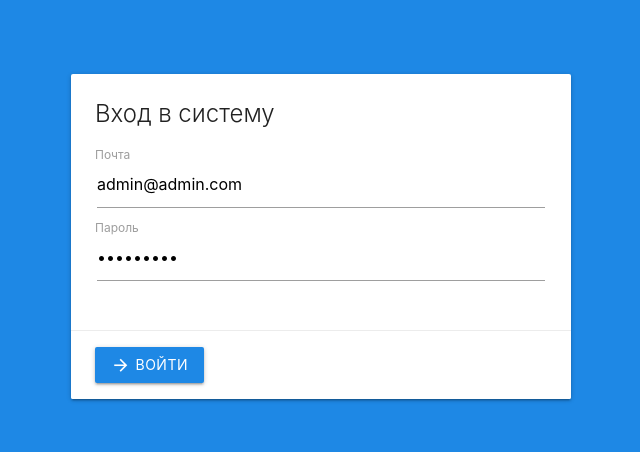
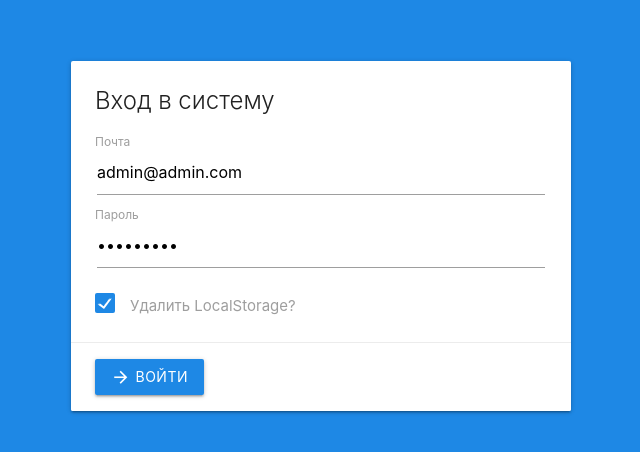
Before and after one commit to SadBarin/pave_erp, a Vue app: page / in a window 1280 px wide. Shown: the part 160-612 px from the top of the page, without its empty margins (319-959 px from the left). Built offline with nearby package versions, Linux system fonts and the light colour scheme.

Commit message:
add clear localStorage

```diff
--- a/src/assets/index.css
+++ b/src/assets/index.css
@@ -204,6 +204,11 @@ html, body {
   align-items: center;
 }
 
+#blue-layout [type="checkbox"].filled-in:checked+span:not(.lever):after {
+  background-color: #1e88e5;
+  border: #1e88e5;
+}
+
 .popup-overlay {
   background: rgba(33, 31, 31, 0.5);
 
--- a/src/views/Login.vue
+++ b/src/views/Login.vue
@@ -43,6 +43,13 @@
           Пароль должен содержать не менее {{$v.password.$params.minLength.min}} символов.
         </small>
       </div>
+
+      <div>
+        <label>
+          <input type="checkbox" class="filled-in" v-model="localStorageClear"/>
+          <span>Удалить LocalStorage?</span>
+        </label>
+      </div>
     </div>
 
     <div class="card-action">
@@ -61,7 +68,8 @@ export default {
   data () {
     return {
       email: 'admin@admin.com',
-      password: 'admin2020'
+      password: 'admin2020',
+      localStorageClear: true
     }
   },
   validations: {
@@ -75,7 +83,15 @@ export default {
         return
       }
 
+      this.localStorageRemove()
+
       this.$router.push('/sites')
+    },
+
+    localStorageRemove () {
+      if (this.localStorageClear) {
+        localStorage.clear()
+      }
     }
   }
 }
```
